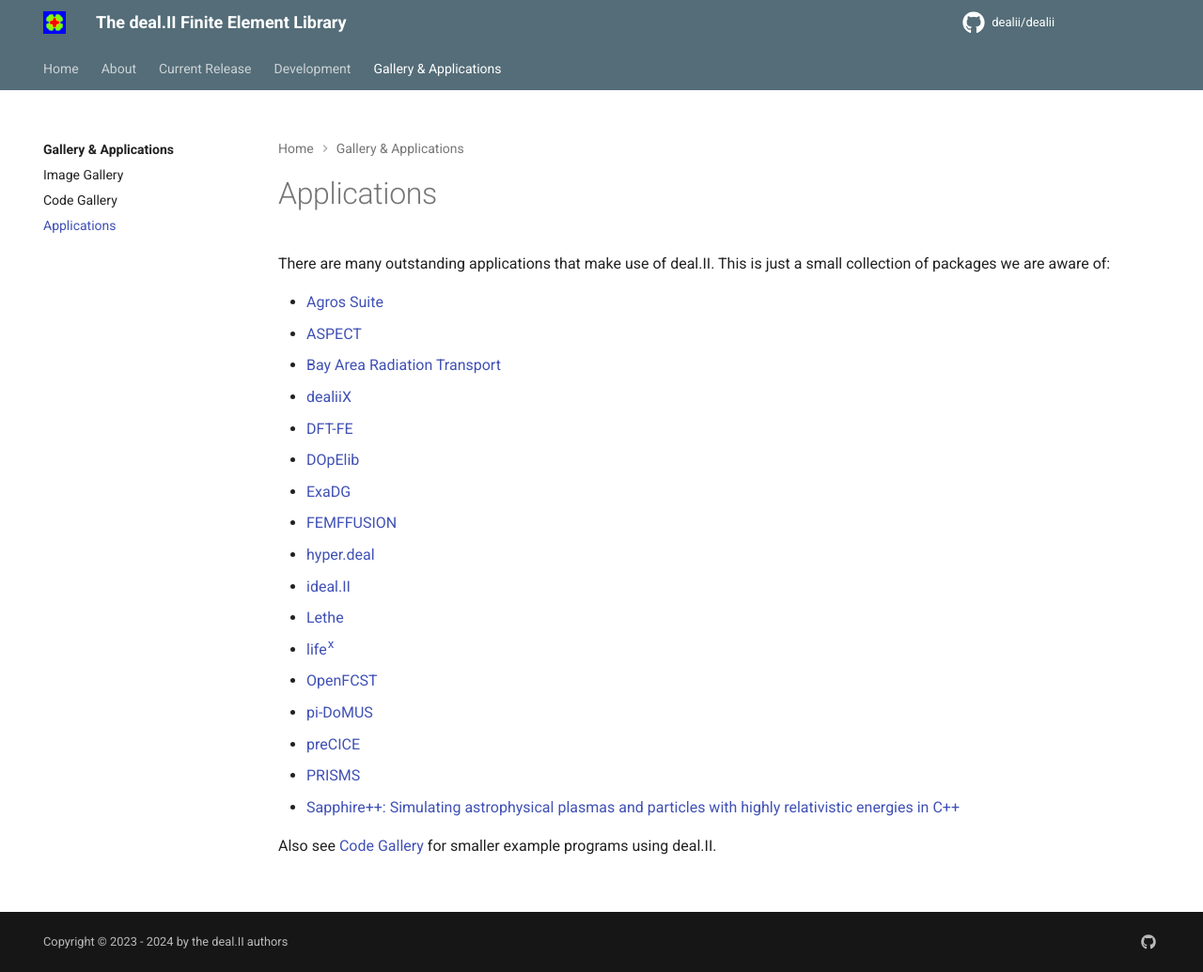
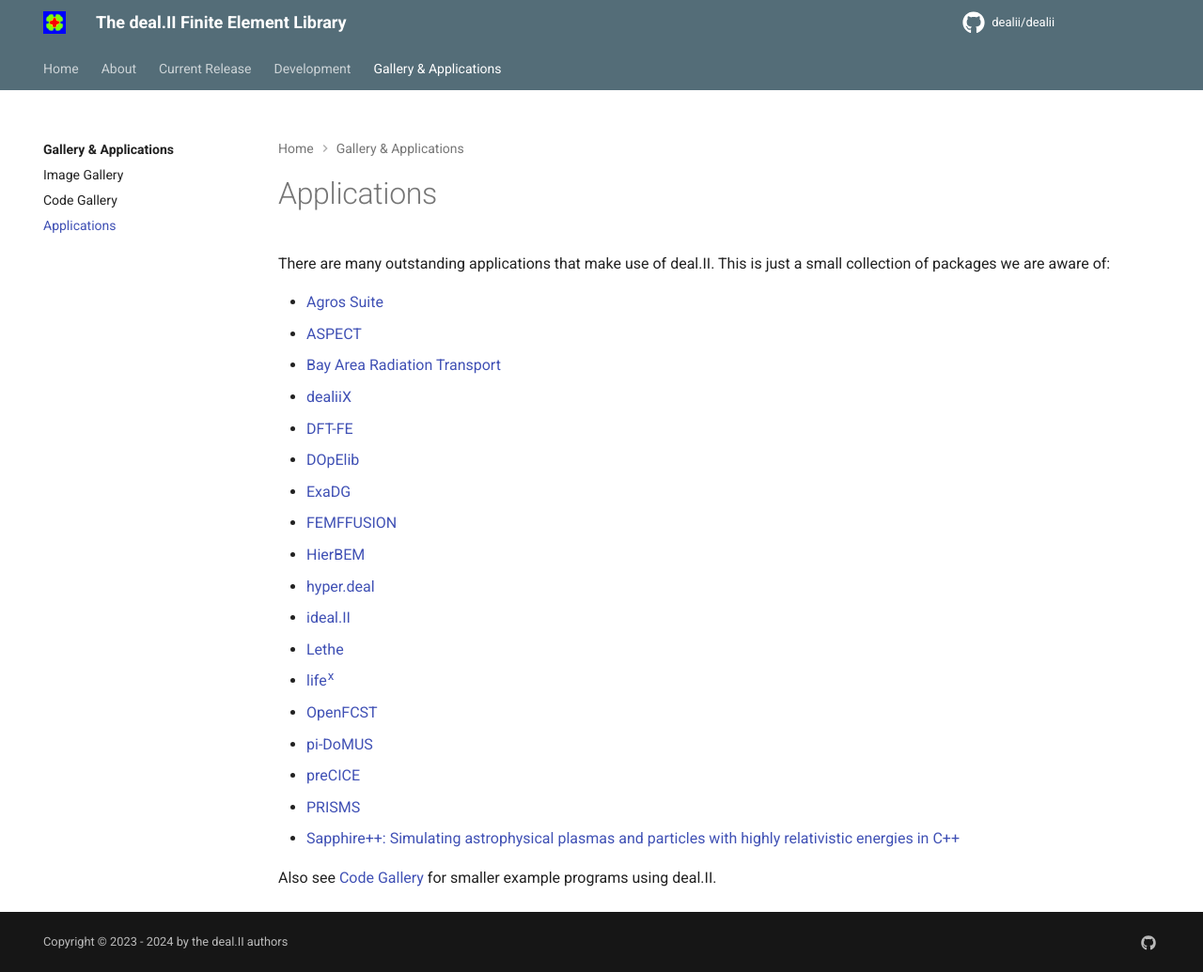
Before and after one commit to dealii/website, an MkDocs documentation site: the page built from docs/gallery_applications/applications.md, in a window 1280 px wide and 1035 px high. Shown: the whole window at 94% size. Built offline with MkDocs 1.6.1 and Material for MkDocs 9.7.7, drawn with Linux system fonts in a browser that asks for light colours; comment, search, counter and statistics services are not loaded.

Commit message:
Added link to HierBEM project.

```diff
--- a/docs/gallery_applications/applications.md
+++ b/docs/gallery_applications/applications.md
@@ -11,6 +11,7 @@
 - [DOpElib](https://winnifried.github.io/dopelib/)
 - [ExaDG](https://github.com/exadg/exadg)
 - [FEMFFUSION](https://femffusion.webs.upv.es/)
+- [HierBEM](https://jihuan-tian.github.io/hierbem-site/)
 - [hyper.deal](https://github.com/hyperdeal/hyperdeal)
 - [ideal.II](https://instatdealii.github.io/idealii/dev/)
 - [Lethe](https://github.com/lethe-cfd/lethe)
```
